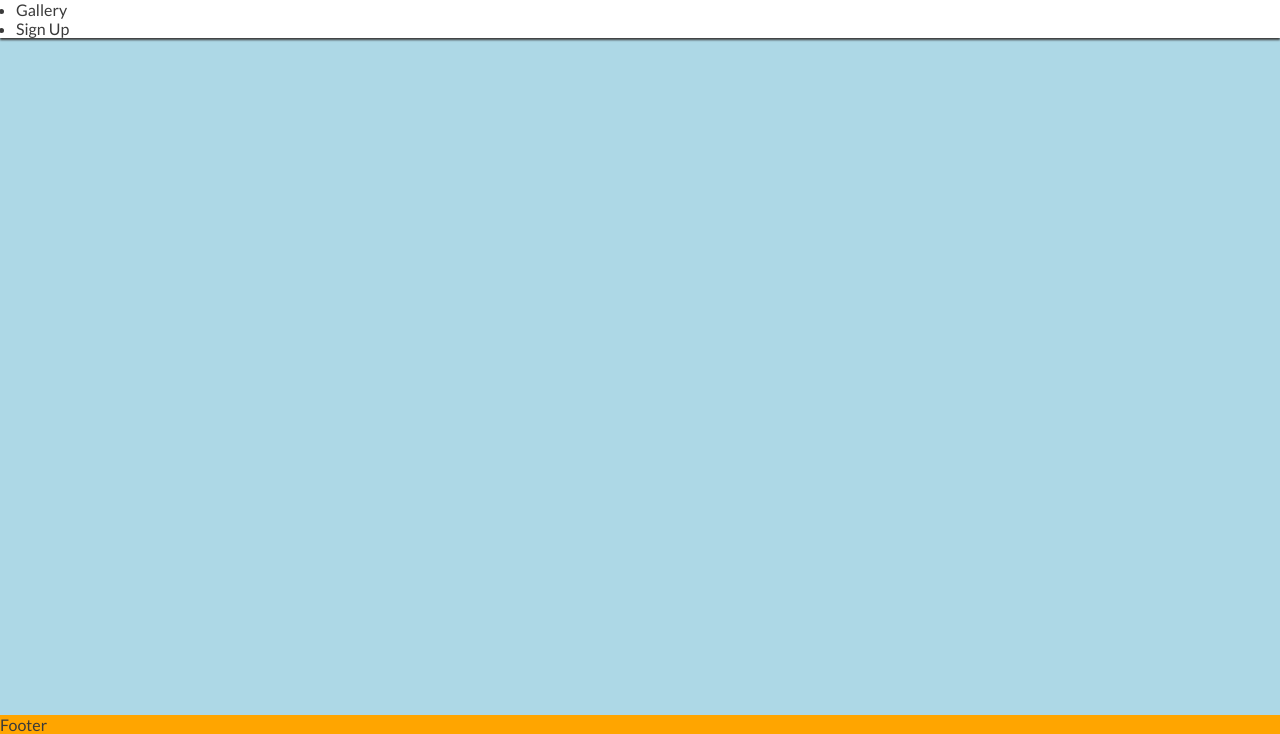
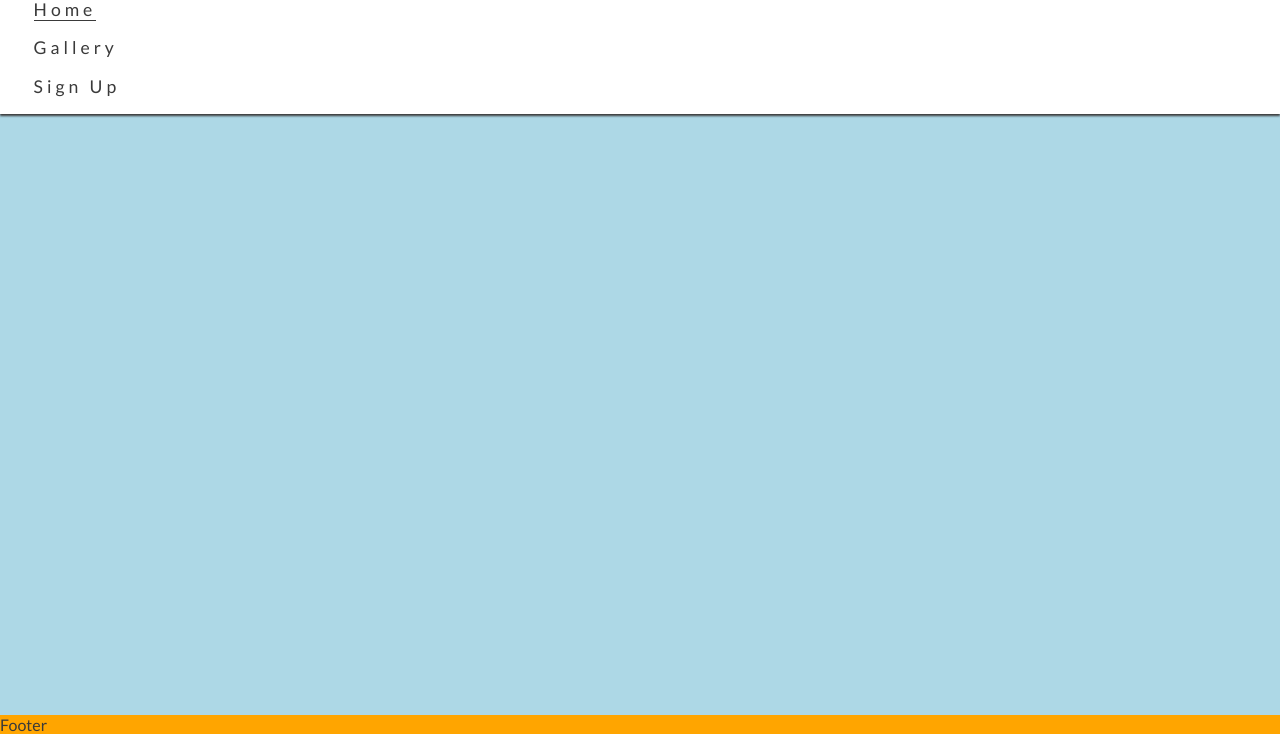
Before and after one commit to jacktaylor85/love-running, a plain HTML site: page index.html in a window 1280 px wide. Shown: the part 66-800 px from the top of the page. Drawn offline with nearby package versions, Linux system fonts and the light colour scheme.

Commit message:
styled menu class attribute

```diff
--- a/assets/css/style.css
+++ b/assets/css/style.css
@@ -1,3 +1,4 @@
+/* Font Styles */
 .oswald {
     font-family: "Oswald", sans-serif;
     font-optical-sizing: auto;
@@ -51,6 +52,21 @@ h1 {
     color: #252525;
 }
 
+#menu {
+    font-size: 110%;
+    letter-spacing:4px;
+    list-style: none;
+}
+#menu > li {
+    margin:1em;
+
+}
+
+.active {
+    border-bottom: 1px solid #3a3a3a;
+
+
+}
 /* main */
 main {
     background-color: lightblue;
--- a/index.html
+++ b/index.html
@@ -28,8 +28,8 @@
             <h1 id="logo">Love Running</h1>
         </a>
         <nav>
-            <ul>
-                <li> <a href="">Home</a></li>
+            <ul id="menu">
+                <li> <a href="" class="active">Home</a></li>
                 <li> <a href="">Gallery</a></li>
                 <li> <a href="">Sign Up</a></li>
             </ul>
```
